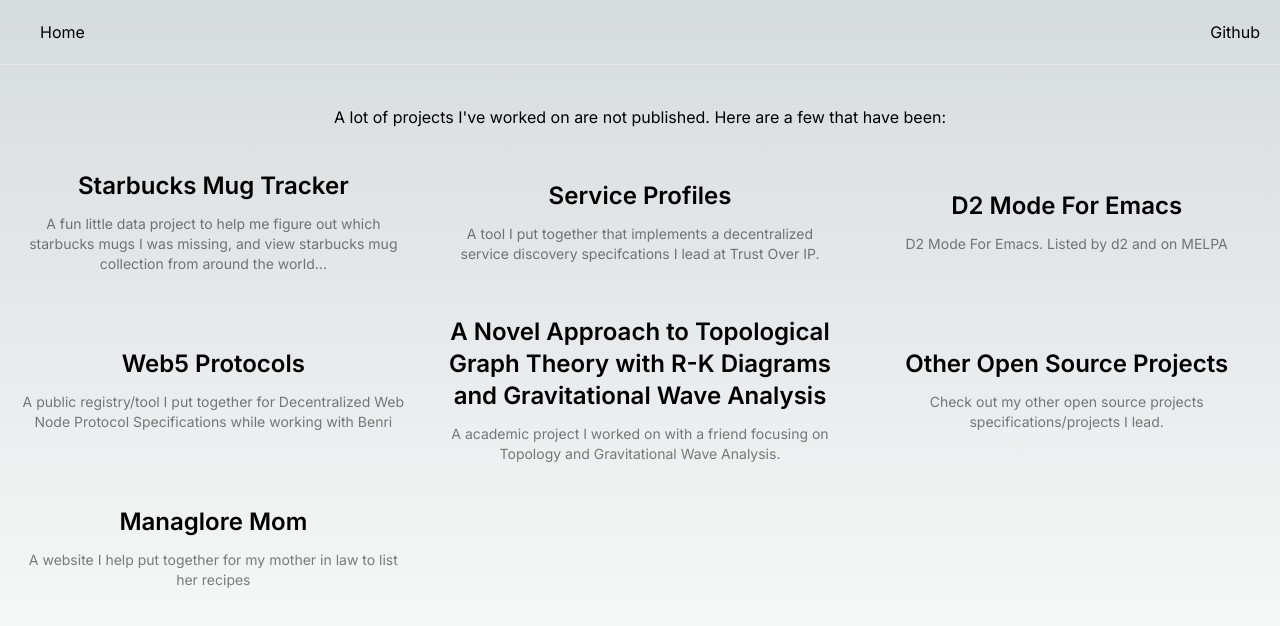
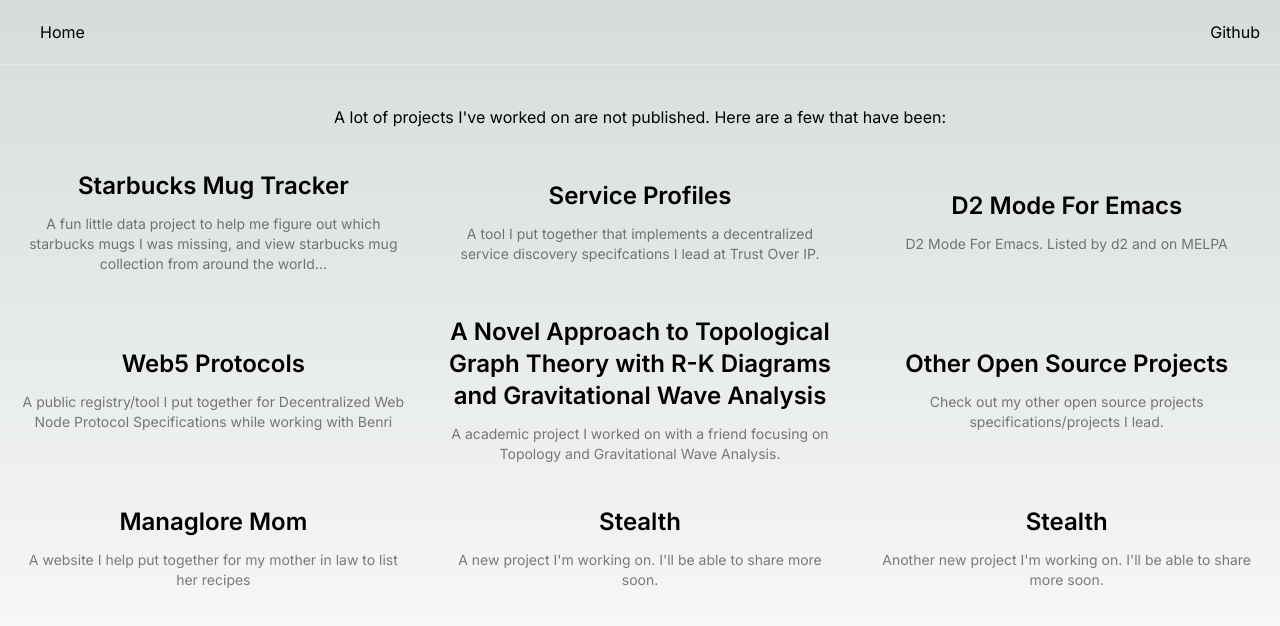
Before and after one commit to andorsk/us.andor.www, a Next.js app: page /projects in a window 1280 px wide. Shown: the top 626 px of the page. Built offline with nearby package versions, Linux system fonts and the light colour scheme.

Commit message:
updated layout

```diff
--- a/src/app/projects/layout.tsx
+++ b/src/app/projects/layout.tsx
@@ -50,6 +50,18 @@
       description:
         "A website I help put together for my mother in law to list her recipes",
     },
+    {
+      url: "/projects",
+      label: "Stealth",
+      description:
+        "A new project I'm working on. I'll be able to share more soon.",
+    },
+    {
+      url: "/projects",
+      label: "Stealth",
+      description:
+        "Another new project I'm working on. I'll be able to share more soon.",
+    },
   ];
 
   return (
```
